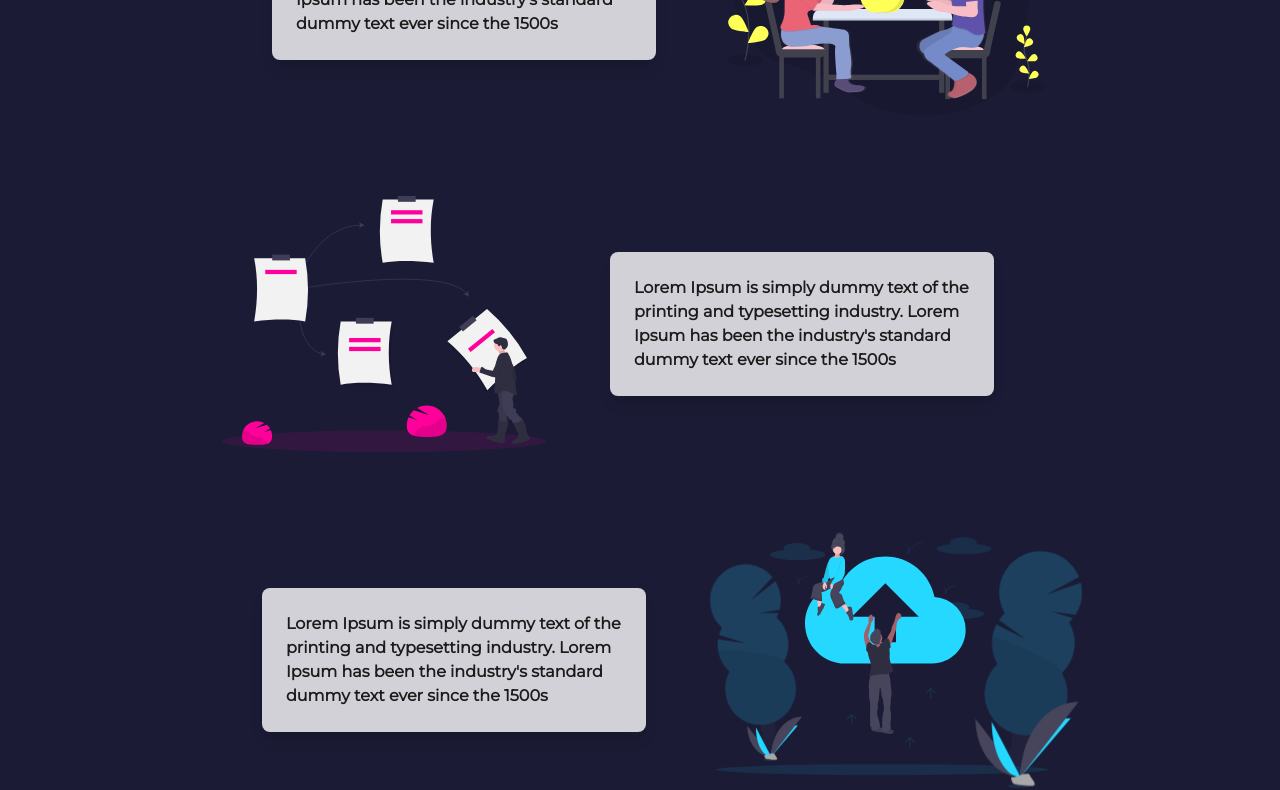
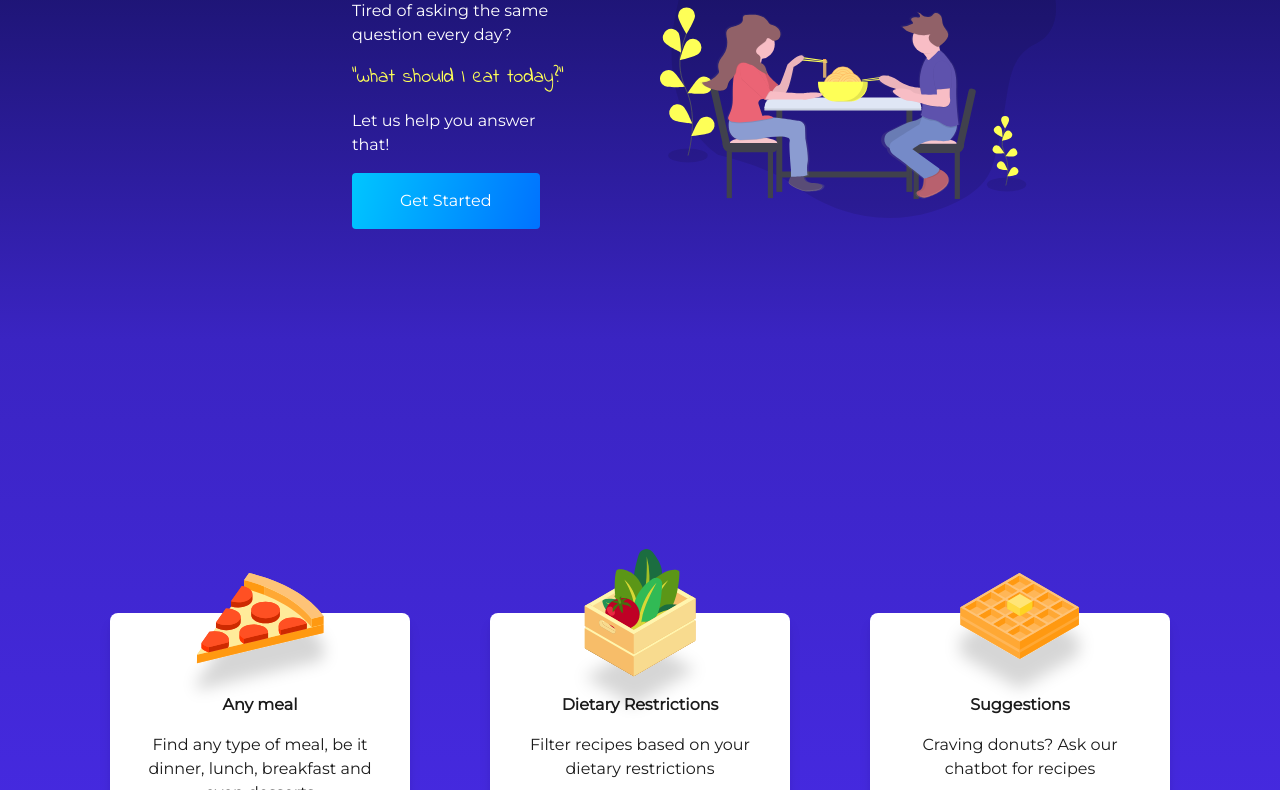
Before and after one commit to simjes/faim, a Gatsby site: page / in a window 1280 px wide. Shown: the part 254-1044 px from the top of the page. Built offline with nearby package versions, Linux system fonts and the light colour scheme; Gatsby itself is replaced by a stand-in of ours.

Commit message:
Initial layout

```diff
--- a/package.json
+++ b/package.json
@@ -5,6 +5,7 @@
   "version": "0.1.0",
   "author": "Simon Jespersen <me@simjes.dev>",
   "dependencies": {
+    "classnames": "^2.2.6",
     "focus-visible": "^5.0.2",
     "gatsby": "^2.13.45",
     "gatsby-image": "^2.2.7",
@@ -28,6 +29,7 @@
     "typography": "^0.16.19"
   },
   "devDependencies": {
+    "@types/classnames": "^2.2.9",
     "@types/node": "^12.6.8",
     "@types/react": "^16.8.24",
     "@types/react-dom": "^16.8.5",
--- a/src/components/Highlight.tsx
+++ b/src/components/Highlight.tsx
@@ -1,20 +1,21 @@
-import React from 'react';
+import React, { ReactNode } from 'react';
+import './highlights.css';
 
-const Highlight = () => {
+const Highlight = ({
+  title,
+  text,
+  icon,
+}: {
+  title: string;
+  text: string;
+  icon: ReactNode;
+}) => {
   return (
-    <div className="
-        bg-secondary
-        text-secondary
-        rounded-lg
-        p-6
-        mx-16
-        max-w-sm
-        font-bold
-        shadow-lg
-      ">
-      Lorem Ipsum is simply dummy text of the printing and typesetting
-      industry. Lorem Ipsum has been the industry's standard dummy text ever
-      since the 1500s
+    <div className="bg-secondary text-secondary rounded-lg py-20 px-6 shadow-lg text-center relative">
+      {icon}
+
+      <label className="font-bold">{title}</label>
+      <div className="mt-4">{text}</div>
     </div>
   );
 };
--- /dev/null
+++ b/src/components/Highlights.tsx
@@ -0,0 +1,52 @@
+import classNames from 'classnames';
+import React, { HTMLProps } from 'react';
+import Harvest from '../images/harvest-mod.svg';
+import Pizza from '../images/pizza.svg';
+import Waffle from '../images/waffle.svg';
+import Highlight from './Highlight';
+
+const Highlights = (props: HTMLProps<HTMLElement>) => {
+  return (
+    <section
+      className={classNames(
+        'w-full justify-center mt-24 highlights',
+        props.className,
+      )}
+    >
+      <Highlight
+        icon={
+          <Pizza
+            className="absolute top-0 left-0 right-0 mx-auto -mt-10"
+            height="140"
+          />
+        }
+        title="Any meal"
+        text="Find any type of meal, be it dinner, lunch, breakfast and even desserts"
+      />
+
+      <Highlight
+        icon={
+          <Harvest
+            className="absolute top-0 left-0 right-0 mx-auto -mt-16"
+            height="180"
+          />
+        }
+        title="Dietary Restrictions"
+        text="Filter recipes based on your dietary restrictions"
+      />
+
+      <Highlight
+        icon={
+          <Waffle
+            className="absolute top-0 left-0 right-0 mx-auto -mt-10"
+            height="140"
+          />
+        }
+        title="Suggestions"
+        text="Craving donuts? Ask our chatbot for recipes"
+      />
+    </section>
+  );
+};
+
+export default Highlights;
--- a/src/components/Layout.tsx
+++ b/src/components/Layout.tsx
@@ -21,10 +21,10 @@ const Layout = ({ children }: { children: ReactNode }) => {
   `);
 
   return (
-    <div className="flex flex-col min-h-screen py-6">
+    <div className="flex flex-col items-center min-h-screen py-6">
       {/* <h1>{data.site.siteMetadata.title}</h1> */}
 
-      <main className="flex flex-col items-center flex-grow container px-4">
+      <main className="flex flex-col flex-grow w-full items-center px-4 sm:px-24">
         {children}
       </main>
 
--- a/src/components/Section.tsx
+++ /dev/null
@@ -1,29 +0,0 @@
-import React, { ReactNode } from 'react';
-
-const Section = ({
-  children,
-  reverse,
-}: {
-  children: ReactNode;
-  reverse: boolean;
-}) => {
-  return (
-    <section
-      className={`
-        my-10
-        flex
-        items-center
-        justify-center
-        sm:justify-around
-        flex-wrap
-        sm:flex-no-wrap
-        relative
-        ${reverse ? 'flex-row-reverse' : ''}
-      `}
-    >
-      {children}
-    </section>
-  );
-};
-
-export default Section;
--- /dev/null
+++ b/src/components/highlights.css
@@ -0,0 +1,11 @@
+.highlights {
+  display: grid;
+  grid-gap: 110px;
+  grid-template-columns: repeat(auto-fit, 300px);
+}
+
+@media (min-width: 768px) {
+  .highlights {
+    grid-gap: 80px;
+  }
+}
--- a/src/global.css
+++ b/src/global.css
@@ -25,7 +25,7 @@ a:focus {
 body {
   font-family: 'Montserrat', sans-serif;
   @apply text-primary;
-  @apply bg-primary;
+  background: linear-gradient(#0a0a40, #3a24c2, #482be7);
 }
 
 h1,
@@ -37,9 +37,49 @@ h6 {
   font-family: 'Lato', sans-serif;
 }
 
+q {
+  font-family: 'Indie Flower', cursive;
+  @apply text-xl;
+  @apply text-gorse;
+}
+
 @tailwind components;
 
 @tailwind utilities;
 
-/* font-family: 'Indie Flower', cursive;
-font-family: 'Lato', sans-serif; */
+.get-started {
+  @apply px-12;
+  @apply py-4;
+  @apply rounded;
+  background: linear-gradient(105deg, #00c6ff, #0072ff);
+}
+
+.landing-background {
+  display: block;
+  z-index: -1;
+  width: auto;
+  height: 14rem;
+}
+
+@media (min-width: 768px) {
+  .landing-background {
+    position: absolute;
+    top: 0;
+    right: 0;
+    height: 16rem;
+  }
+}
+
+@media (min-width: 1024px) {
+  .landing-background {
+    top:0;
+    right: 10vw;
+    height: 18rem;
+  }
+}
+
+@media (min-width: 1500px) {
+  .landing-background {
+    height: 30rem;
+  }
+}
--- a/src/pages/index.tsx
+++ b/src/pages/index.tsx
@@ -1,40 +1,30 @@
 import React from 'react';
-import Highlight from '../components/Highlight';
+import Highlights from '../components/Highlights';
 import Layout from '../components/Layout';
-import Section from '../components/Section';
 import SEO from '../components/Seo';
-import Cloud from '../images/cloud.svg';
-import Schedule from '../images/schedule.svg';
 import Share from '../images/share.svg';
 
 const IndexPage = () => (
   <Layout>
     <SEO title="Home" />
 
-    <div className="flex flex-wrap md:flex-no-wrap">
-      <h1 className="">Hi people</h1>
-      <p>Welcome to your new Gatsby site.</p>
+    <div className="relative flex flex-col items-center md:block w-full mt-40">
+      <Share className="landing-background" />
+
+      <div className="lg:ml-vw-10 xl:ml-vw-20 w-56">
+        <h1 className="text-5xl">Faim</h1>
+
+        <p className="my-4">Tired of asking the same question every day?</p>
+
+        <q>what should I eat today?</q>
+
+        <p className="my-4">Let us help you answer that!</p>
+
+        <button className="get-started">Get Started</button>
+      </div>
     </div>
 
-    <p>Now go build something great.</p>
-
-    <Section reverse={false}>
-      <Highlight />
-
-      <Share className="h-64 w-auto" />
-    </Section>
-
-    <Section reverse={true}>
-      <Highlight />
-
-      <Schedule className="h-64 w-auto" />
-    </Section>
-
-    <Section reverse={false}>
-      <Highlight />
-
-      <Cloud className="h-64 w-auto" />
-    </Section>
+    <Highlights className="mt-32 xl:mt-96" />
   </Layout>
 );
 
--- /dev/null
+++ b/svg.d.ts
@@ -0,0 +1,4 @@
+declare module '*.svg' {
+  const content: any;
+  export default content;
+}
--- a/tailwind.config.js
+++ b/tailwind.config.js
@@ -1,11 +1,8 @@
 module.exports = {
   theme: {
-    container: {
-      center: true,
-    },
     backgroundColor: {
       primary: '#1b1b35',
-      secondary: '#ffffffcc',
+      secondary: '#ffffff',
       danger: '#e3342f',
     },
     extend: {
@@ -19,6 +16,18 @@ module.exports = {
         primary: '#ffffff',
         secondary: '#1b1b1b',
       },
+      height: {
+        72:'18rem',
+        80:'20rem',
+        88:'22rem',
+        96: '24rem',
+        120: '30rem',
+      },
+      margin: {
+        96: '24rem',
+        'vw-10': '10vw',
+        'vw-20': '20vw',
+      },
     },
   },
   variants: {},
```
Also changed, not shown: src/images/harvest-mod.svg (added), src/images/pizza.svg (added), src/images/waffle.svg (added), 1 other file.
